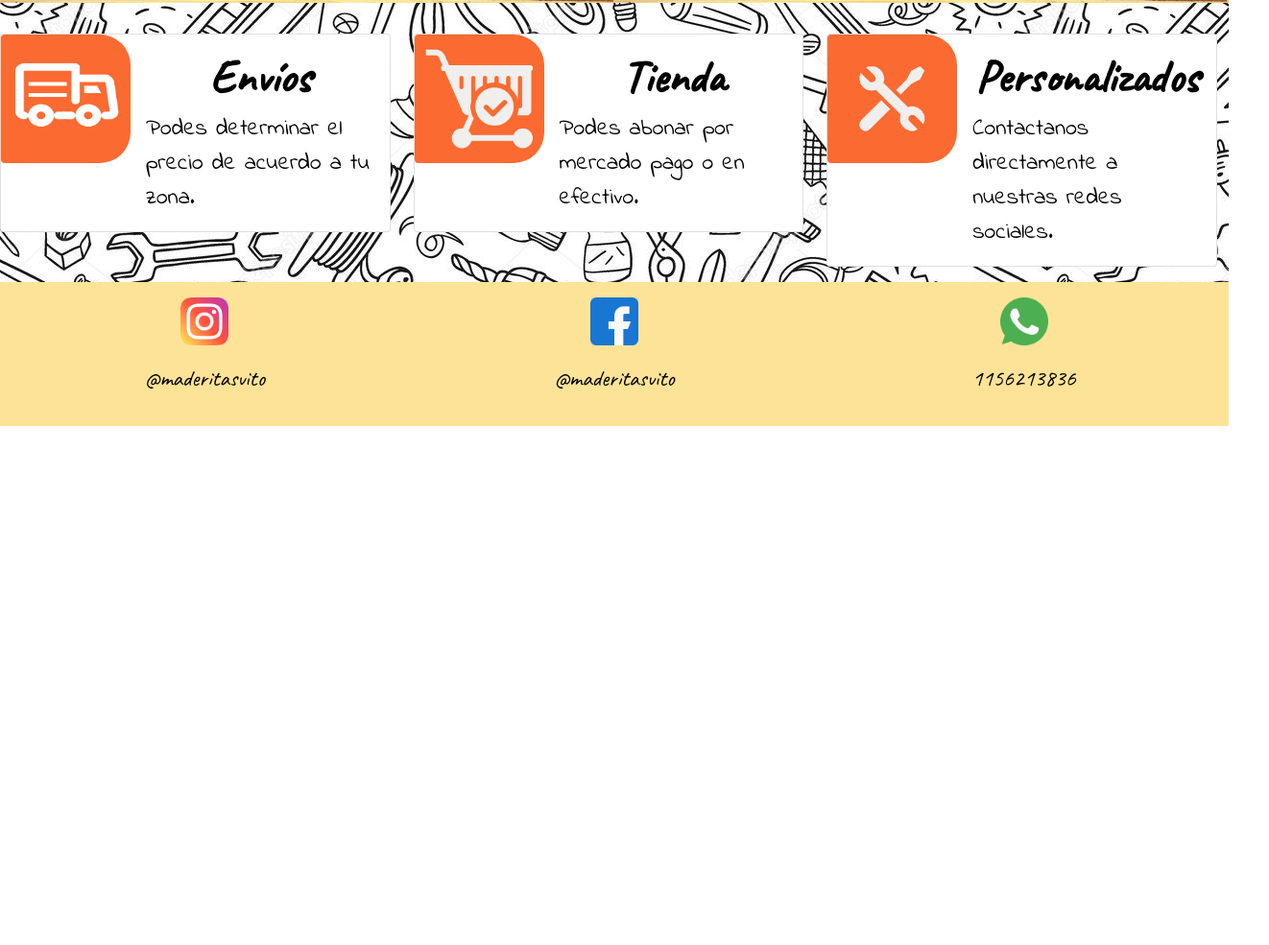
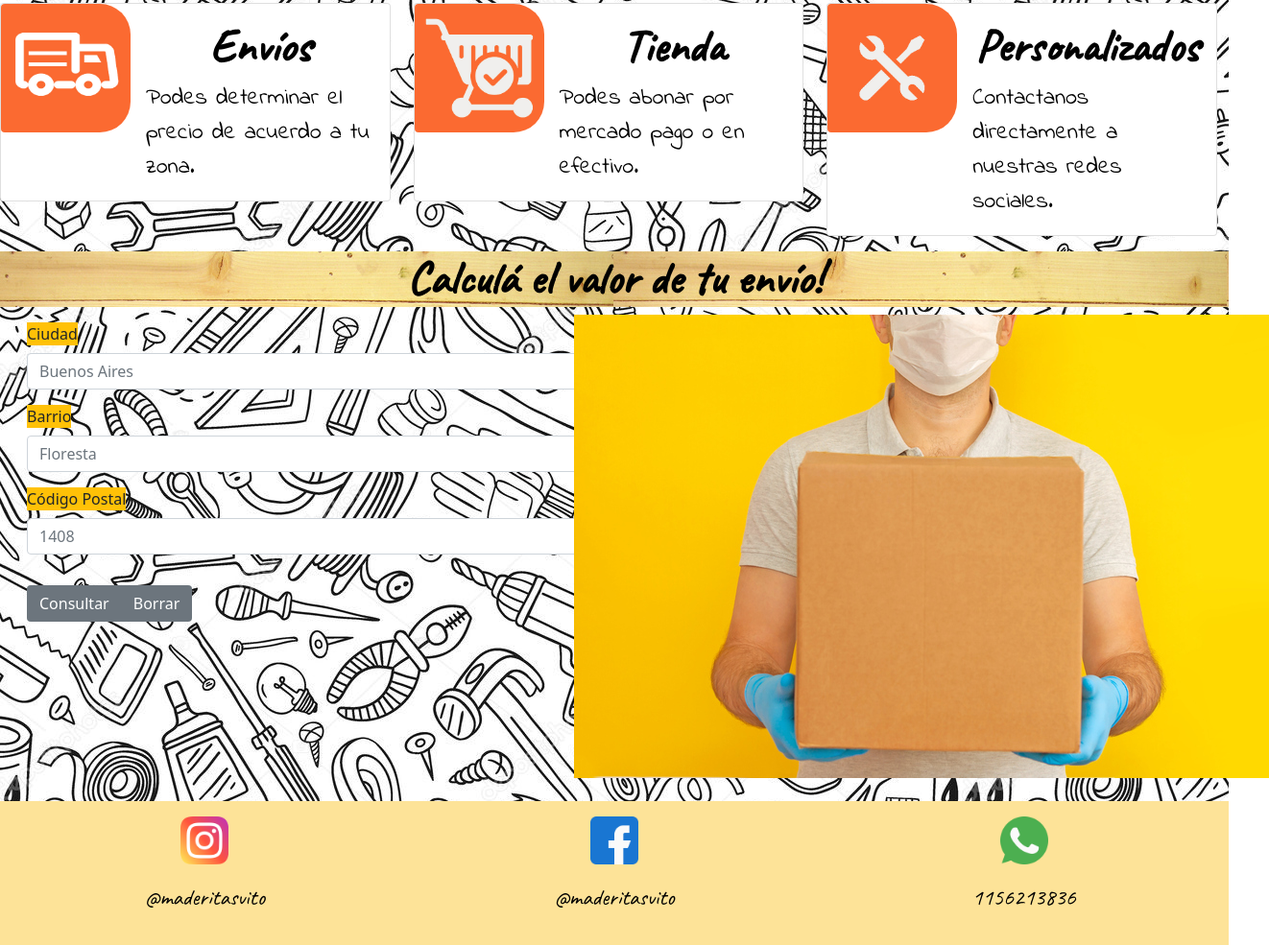
Before and after one commit to PabloNahabedian/MaderitasVito, a website: page index.html in a window 1280 px wide. Shown: the part 658-1643 px from the top of the page at 96% size, 1322 px wide, since content can reach past the window. Before the commit the page ends 1102 px from the top, so only its background shows below. Drawn offline with nearby package versions, Linux system fonts and the light colour scheme; a web font is replaced by a local one.

Commit message:
Cambios en Index y sección envíos comentada

```diff
--- a/index.html
+++ b/index.html
@@ -24,7 +24,7 @@
 
     <!-- Comienzo Nav -->
     <!-- BEM1 -->
-
+    <header>
         <div class="boxLogo">
             <a href="index.html"><img src="img/logoM.jpg" alt="logo" class="nav__logo"></a>
         </div>
@@ -47,9 +47,9 @@
                         <li class="nav-item animate__animated animate__bounce">
                             <a href="fabricacion.html">Fabricación</a>
                         </li>
-                    <li class="nav-item animate__animated animate__bounce">
+                        <!--<li class="nav-item animate__animated animate__bounce">
                             <a href="envios.html">Envíos</a>
-                    </li>
+                        </li>-->
                         <li class="nav-item animate__animated animate__bounce">
                             <a href="contacto.html">Contacto</a>
                         </li>
@@ -60,7 +60,7 @@
                 </div>
             </div>
         </nav>
-
+    </header>
     <!-- Termina Nav -->
 
     <div class="tituloCarousel">
@@ -159,6 +159,41 @@
     </div>
     <!-- Termina Cards -->
 
+    <div class="tituloCarousel ">
+        <h1 class="animate__animated animate__backInLeft ">Calculá el valor de tu envío!</h1>
+    </div>
+
+    <!-- Empieza cuerpo de Envios -->
+    <div class="row backgroundImgEnvio " style="margin: 0; ">
+        <div class="formContainer col-6 ">
+            <div class="mb-3 " style="padding: 0; margin: 1em; ">
+                <label for="exampleFormControlInput1 " class="form-label bg-warning ">Ciudad</label>
+                <input type="email " class="form-control " id="exampleFormControlInput1 " placeholder="Buenos Aires ">
+            </div>
+
+            <div class="mb-3 " style="padding: 0; margin: 1em; ">
+                <label for="exampleFormControlInput1 " class="form-label bg-warning ">Barrio</label>
+                <input type="email " class="form-control " id="exampleFormControlInput1 " placeholder="Floresta ">
+            </div>
+
+            <div class="mb-3 " style="padding: 0; margin: 1em; ">
+                <label for="exampleFormControlInput1 " class="form-label bg-warning ">Código Postal</label>
+                <input type="email " class="form-control " id="exampleFormControlInput1 " placeholder="1408 ">
+            </div>
+
+            <div class="btn-group " style="padding: 1em; margin-bottom: 1em ">
+                <a href="# " class="btn bg-secondary ">Consultar</a>
+                <a href="# " class="btn bg-secondary ">Borrar</a>
+            </div>
+        </div>
+
+        <div class="col-6 containerImgEnvios ">
+            <img src="img/envios.jpg " alt="envios ">
+        </div>
+
+    </div>
+
+
     <!-- Empieza Footer -->
 
     <footer>
--- a/scss/_cardcontainer.scss
+++ b/scss/_cardcontainer.scss
@@ -46,3 +46,20 @@
         width: 100%;
     }
 }
+
+
+/*agrego temporalmente aca seccion de envios */
+
+.containerImgEnvios {
+    display: flex;
+    justify-content: center;
+}
+
+.containerImgEnvios img {
+    margin: 1.5em;
+    margin-top: 0.5em;
+}
+
+.backgroundImgEnvio {
+    background-image: url(../img/fondocards.jpg);
+}
--- a/scss/_carousel.scss
+++ b/scss/_carousel.scss
@@ -1,5 +1,4 @@
 .tituloCarousel {
-    margin-bottom: 1em;
     background-image: url(../img/fondoLiA.jpg);
     padding: 0;
 }
--- a/scss/_textos.scss
+++ b/scss/_textos.scss
@@ -1,6 +1,5 @@
 .infoCompras {
     background-image: url(../img/fondoLiA.jpg);
-    margin-top: 1em;
     padding: 0;
 }
 
```
Also changed, not shown: css/main.css, img/maderitasvitologo.jpg (added), scss/_navBar.scss (line endings or trailing spaces). Lines whose indentation alone changed are shown as unchanged.
